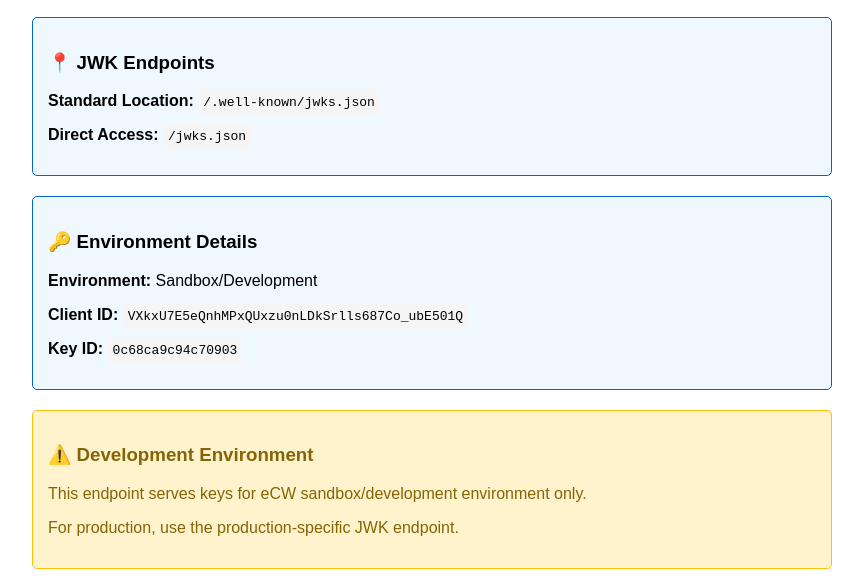
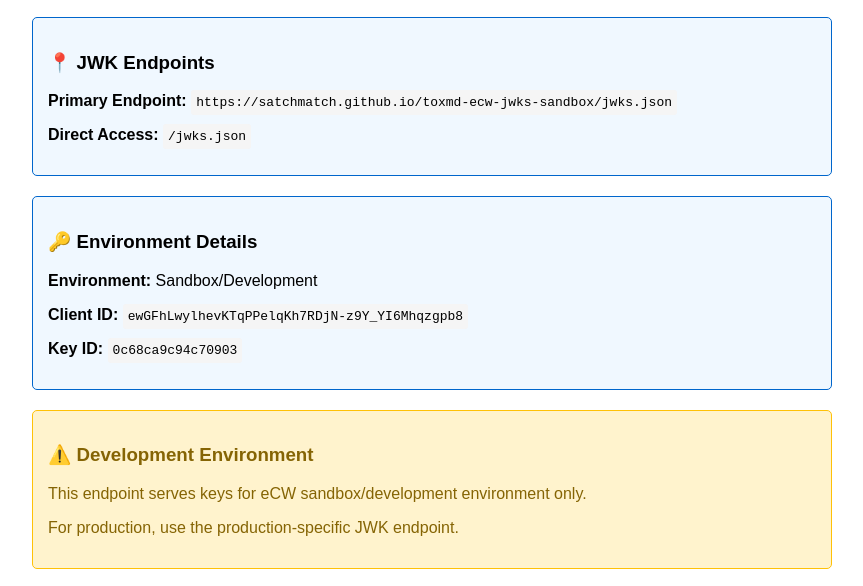
Before and after one commit to satchmatch/toxmd-ecw-jwks-sandbox, a plain HTML site: page index.html in a window 1280 px wide. Shown: the part 214-800 px from the top of the page, without its empty margins (208-1071 px from the left). Drawn offline with Linux system fonts and the light colour scheme.

Commit message:
Update JWK endpoint links to fix 404 errors
- Fixed JWK endpoint URLs to use correct paths
- Updated homepage links to working endpoints
- Removed .well-known paths that cause 404 errors

```diff
--- a/index.html
+++ b/index.html
@@ -45,8 +45,10 @@
     <div class="info-box">
       <h3>📍 JWK Endpoints</h3>
       <p>
-        <strong>Standard Location:</strong>
-        <span class="endpoint">/.well-known/jwks.json</span>
+        <strong>Primary Endpoint:</strong>
+        <span class="endpoint"
+          >https://satchmatch.github.io/toxmd-ecw-jwks-sandbox/jwks.json</span
+        >
       </p>
       <p>
         <strong>Direct Access:</strong> <span class="endpoint">/jwks.json</span>
@@ -59,7 +61,7 @@
       <p>
         <strong>Client ID:</strong>
         <span class="endpoint"
-          >VXkxU7E5eQnhMPxQUxzu0nLDkSrlls687Co_ubE501Q</span
+          >ewGFhLwylhevKTqPPelqKh7RDjN-z9Y_YI6Mhqzgpb8</span
         >
       </p>
       <p>
@@ -77,8 +79,12 @@
 
     <div class="info-box">
       <h3>🔗 Quick Links</h3>
-      <p><a href="/.well-known/jwks.json">View JWK Set</a></p>
-      <p><a href="/jwks.json">View JWK Set (Direct)</a></p>
+      <p>
+        <a href="https://satchmatch.github.io/toxmd-ecw-jwks-sandbox/jwks.json"
+          >View JWK Set</a
+        >
+      </p>
+      <p><a href="jwks.json">View JWK Set (Direct)</a></p>
     </div>
   </body>
 </html>
```
Also changed, not shown: jwks.json (+1 -1 lines).
